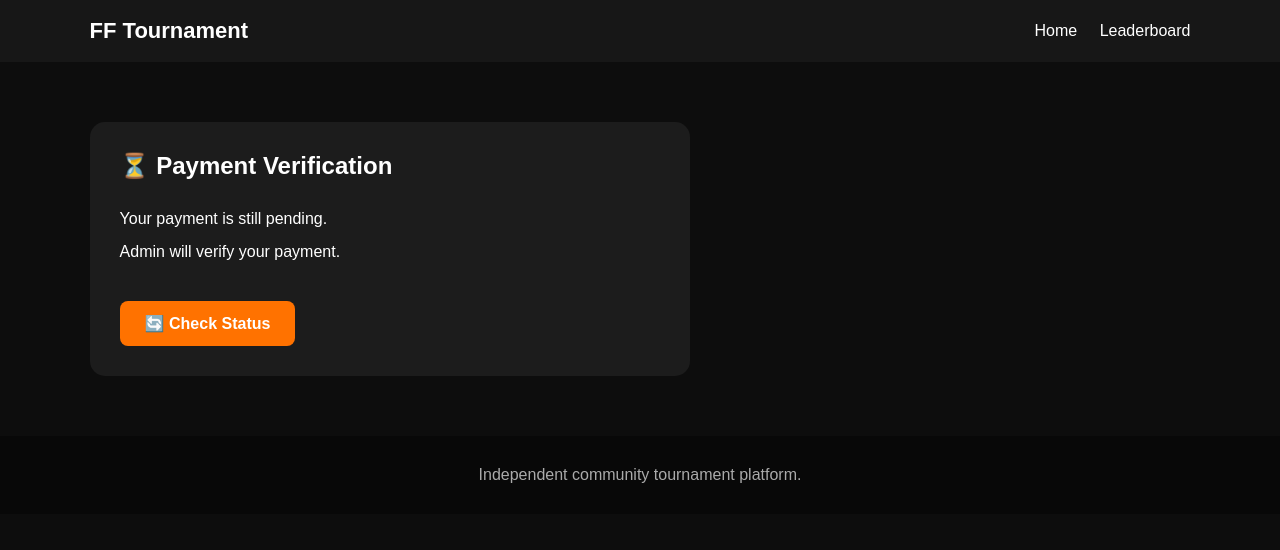
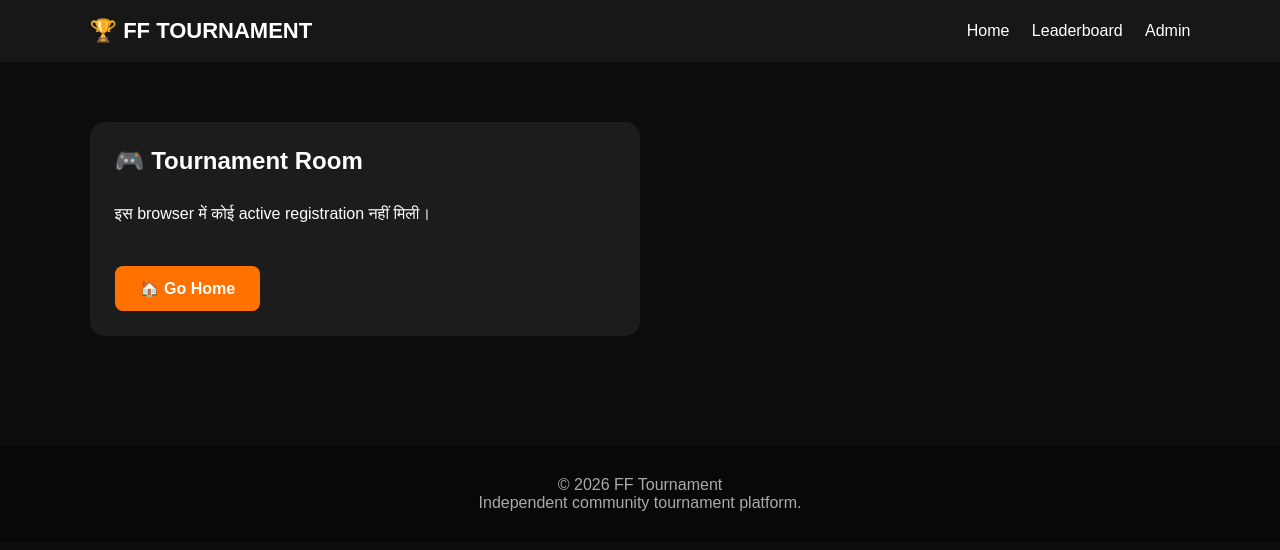
Before and after one commit to workload139-creator/Freefire-touranament, a Flask app: page /room in a window 1280 px wide. Shown: the top 550 px of the page. Run offline with Flask 3, Linux system fonts and the light colour scheme; some libraries are stand-ins or nearby versions.

Commit message:
Update room details and improve UI elements

```diff
--- a/templates/room.html
+++ b/templates/room.html
@@ -1,6 +1,8 @@
 <!DOCTYPE html>
 <html lang="en">
+
 <head>
+
     <meta charset="UTF-8">
 
     <meta
@@ -8,116 +10,237 @@
         content="width=device-width, initial-scale=1.0"
     >
 
-    <title>Room Details</title>
+    <title>
+        Tournament Room
+    </title>
 
     <link
         rel="stylesheet"
         href="{{ url_for('static', filename='style.css') }}"
     >
+
 </head>
 
+
 <body>
+
 
 <header>
 
     <div class="logo">
-        FF Tournament
+        🏆 FF TOURNAMENT
     </div>
 
     <nav>
-        <a href="/">Home</a>
-        <a href="/leaderboard">
+
+        <a href="{{ url_for('home') }}">
+            Home
+        </a>
+
+        <a href="{{ url_for('leaderboard') }}">
             Leaderboard
         </a>
+
+        <a href="{{ url_for('admin') }}">
+            Admin
+        </a>
+
     </nav>
 
 </header>
 
 
-<section class="details">
 
-    {% if not verified %}
+<section class="form-section">
 
-        <div class="detail-card">
 
-            <h1>⏳ Payment Verification</h1>
+{% if not registration %}
+
+
+<div class="main-form">
+
+    <h1>
+        🎮 Tournament Room
+    </h1>
 
     <p>
-                Your payment is still pending.
+        इस browser में कोई active registration नहीं मिली।
     </p>
 
-            <p>
-                Admin will verify your payment.
-            </p>
+    <br>
 
     <a
-                href="/room"
+        href="{{ url_for('home') }}"
         class="btn"
     >
-                🔄 Check Status
+        🏠 Go Home
     </a>
 
 </div>
 
-    {% else %}
 
-        <div class="detail-card">
+
+{% elif not verified %}
+
+
+<div class="main-form">
 
     <h1>
-                🎮 Room Details
+        ⏳ Payment Verification Pending
     </h1>
 
     <p>
-                Tournament:
-                <strong>
-                    {{ registration[4] }}
-                </strong>
+        Player:
+        <strong>{{ registration[1] }}</strong>
     </p>
+
+    <br>
+
+    <p>
+        UID:
+        <strong>{{ registration[2] }}</strong>
+    </p>
+
+    <br>
+
+    <p>
+        आपका payment अभी admin द्वारा verify नहीं हुआ है।
+    </p>
+
+    <br>
+
+    <p>
+        Payment verify होने के बाद Room ID और Password
+        यहाँ दिखाई देंगे।
+    </p>
+
+</div>
+
+
+
+{% elif not room_ready %}
+
+
+<div class="main-form">
+
+    <h1>
+        ✅ Payment Verified
+    </h1>
 
     <p>
         Player:
-                <strong>
-                    {{ registration[1] }}
-                </strong>
+        <strong>{{ registration[1] }}</strong>
+    </p>
+
+    <br>
+
+    <p>
+        UID:
+        <strong>{{ registration[2] }}</strong>
+    </p>
+
+    <br>
+
+    <p>
+        🎮 Payment verified successfully.
+    </p>
+
+    <br>
+
+    <p>
+        ⏳ Admin ने अभी Room ID और Password create नहीं किया है।
+    </p>
+
+    <br>
+
+    <p>
+        Room create होते ही इसी page पर दिखाई देगा।
+    </p>
+
+</div>
+
+
+
+{% else %}
+
+
+<div class="main-form room-card">
+
+    <h1>
+        🎮 ROOM READY
+    </h1>
+
+    <p>
+        Player:
+        <strong>{{ registration[1] }}</strong>
     </p>
 
     <p>
         UID:
-                <strong>
-                    {{ registration[2] }}
-                </strong>
+        <strong>{{ registration[2] }}</strong>
     </p>
 
     <hr>
 
-            <p>
-                🎮 Room ID
-            </p>
+
+    <div class="room-info">
 
         <h2>
-                {{ registration[5] }}
+            🏠 Room ID
         </h2>
 
-            <p>
-                🔐 Room Password
-            </p>
+        <div class="room-value">
+            {{ registration[5] }}
+        </div>
+
 
         <h2>
-                {{ registration[6] }}
+            🔐 Room Password
         </h2>
 
-            <p>
-                Payment Verified ✅
-            </p>
+        <div class="room-value">
+            {{ registration[6] }}
+        </div>
 
     </div>
 
+
+    <br>
+
+
+    <p class="warning">
+
+        ⚠️ Room ID और Password केवल registered player
+        के लिए हैं। इसे किसी दूसरे player के साथ share न करें।
+
+    </p>
+
+
+    <br>
+
+
+    <a
+        href="{{ url_for('home') }}"
+        class="btn"
+    >
+        🏠 Home
+    </a>
+
+</div>
+
+
 {% endif %}
+
 
 </section>
 
 
+
 <footer>
+
+    <p>
+        © 2026 FF Tournament
+    </p>
 
     <p>
         Independent community tournament platform.
@@ -125,5 +248,6 @@
 
 </footer>
 
+
 </body>
 </html>
```
Lines whose indentation alone changed are shown as unchanged.
